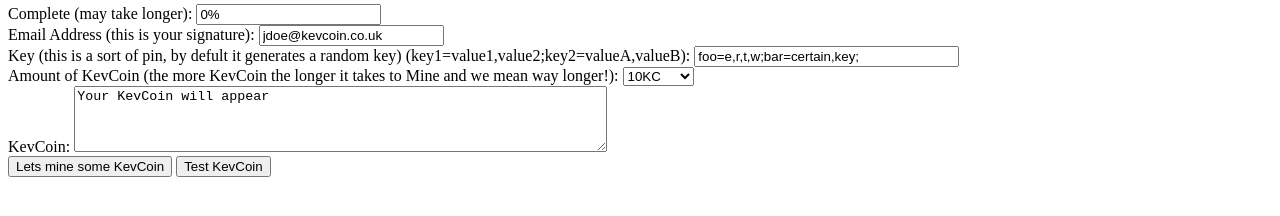
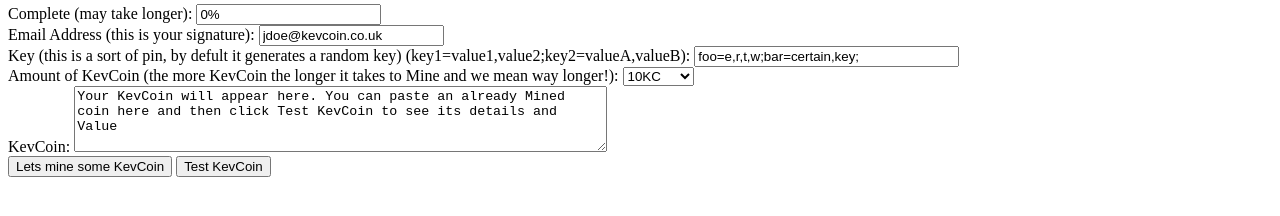
Before and after one commit to gifburst/MoggyCoin, a plain HTML site: page index.html in a window 1280 px wide. Shown: the part 180-396 px from the top of the page. Drawn offline with Linux system fonts and the light colour scheme.

Commit message:
Update index.html

```diff
--- a/index.html
+++ b/index.html
@@ -55,7 +55,7 @@ Amount of KevCoin (the more KevCoin the longer it takes to Mine and we mean way
 <option value=30>1000KC
 </select>
 <br>
-KevCoin: <textarea rows=4 cols=64 name=token>Your KevCoin will appear</textarea><br>
+KevCoin: <textarea rows=4 cols=64 name=token>Your KevCoin will appear here. You can paste an already Mined coin here and then click Test KevCoin to see its details and Value</textarea><br>
 
 <input type=button onClick="createJSOnly(form, 'myUpdateCallback', 'myCompleteCallback', form.string.value, form.extn.value, form.bits.value);" value="Lets mine some KevCoin">
 <input type=button onClick="hashcashv1_check(form.token.value);" value="Test KevCoin">
```
